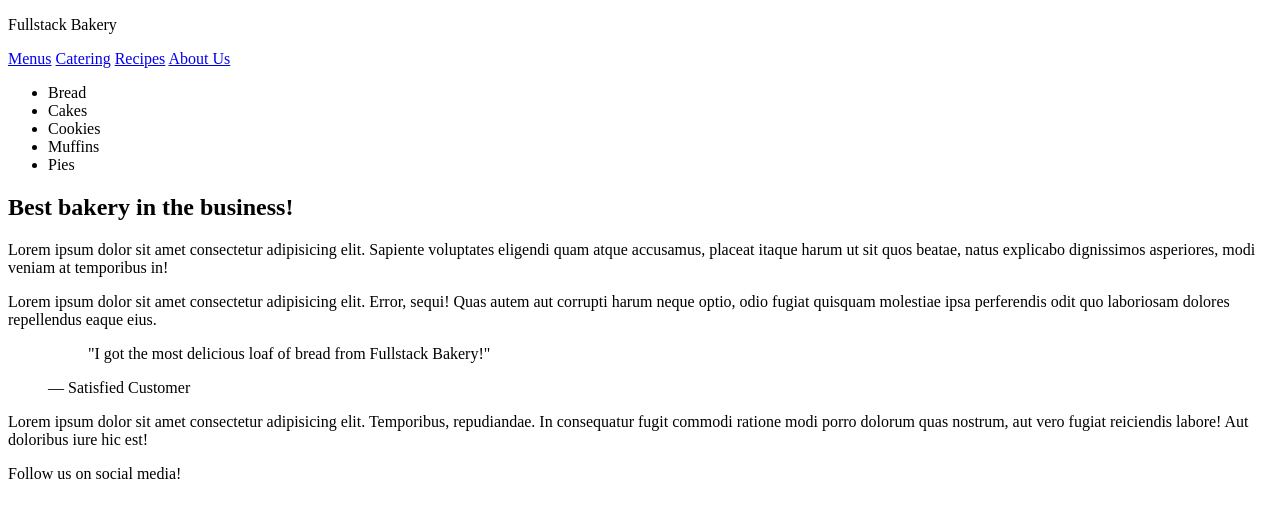
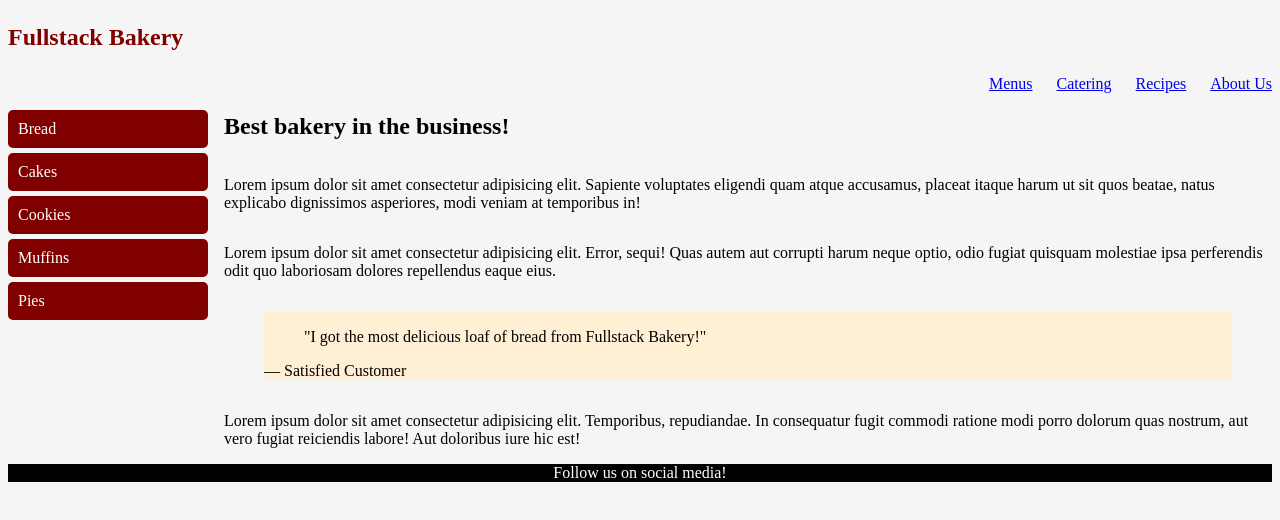
Before and after one commit to Montjrj/fullstack_bakery, a plain HTML site: page index.html in a window 1280 px wide. Drawn offline with Linux system fonts and the light colour scheme.

Commit message:
body adjustment

```diff
--- /dev/null
+++ b/images/index.css
@@ -0,0 +1,64 @@
+body{
+    background-color: whitesmoke
+}
+nav{
+    display: flex;
+    justify-content: end;
+    gap: 3ch;
+}
+.container {
+    display: flex;
+    align-items: flex-start;
+    gap: 20px;
+}
+
+ul{
+    list-style: none;
+    padding: 0;
+    margin: 0;
+    width: 200px;
+}
+
+li{
+    background-color: maroon;
+    color:white;
+    padding: 10px;
+    margin: 5px 0;
+    border-radius: 5px;
+
+}
+
+box , article{
+
+    display: flex;
+    flex-direction: column;
+    text-align: left;
+
+}
+main{
+    display: flex;
+    align-items: baseline;
+    gap: 2ch;
+
+}
+
+.brand{
+    color: maroon;
+    font-size:x-large;
+    font-weight: bolder;
+    font-display:block;
+
+}
+
+
+footer{
+    background-color: black;
+    color: white;
+    display: flex;
+    justify-content: center;
+
+}
+
+.testimonial{
+    background-color: papayawhip;
+}
--- a/index.html
+++ b/index.html
@@ -2,10 +2,11 @@
 <html lang="en">
   <head>
     <title>Fullstack Bakery</title>
+    <link rel="stylesheet" href="./images/index.css">
   </head>
   <body>
     <header>
-      <p class="brand">Fullstack Bakery</p>
+      <p class="brand box">Fullstack Bakery</p>
       <nav>
         <a href="#">Menus</a>
         <a href="#">Catering</a>
```
